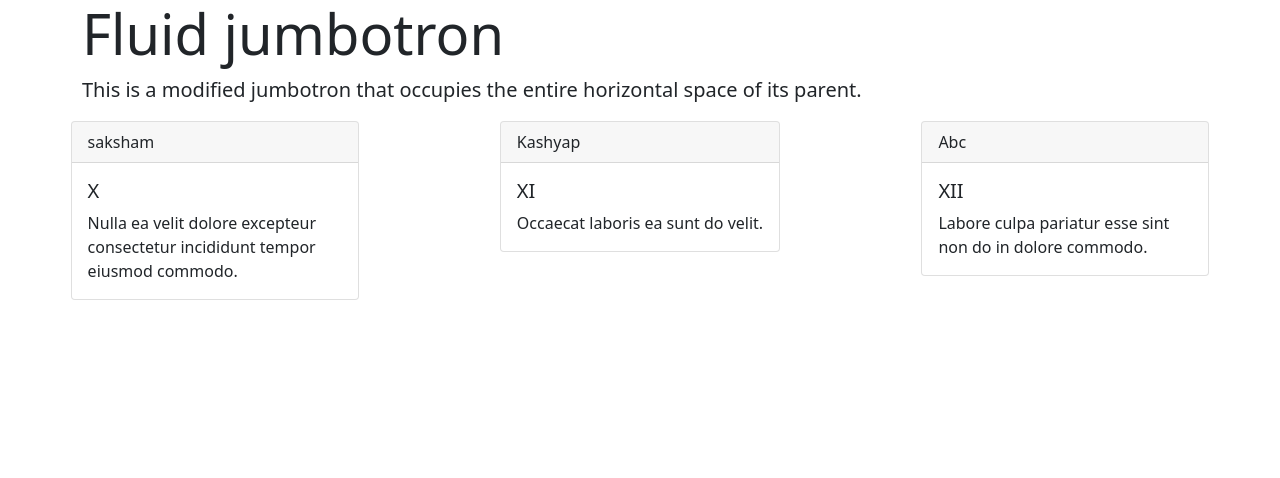
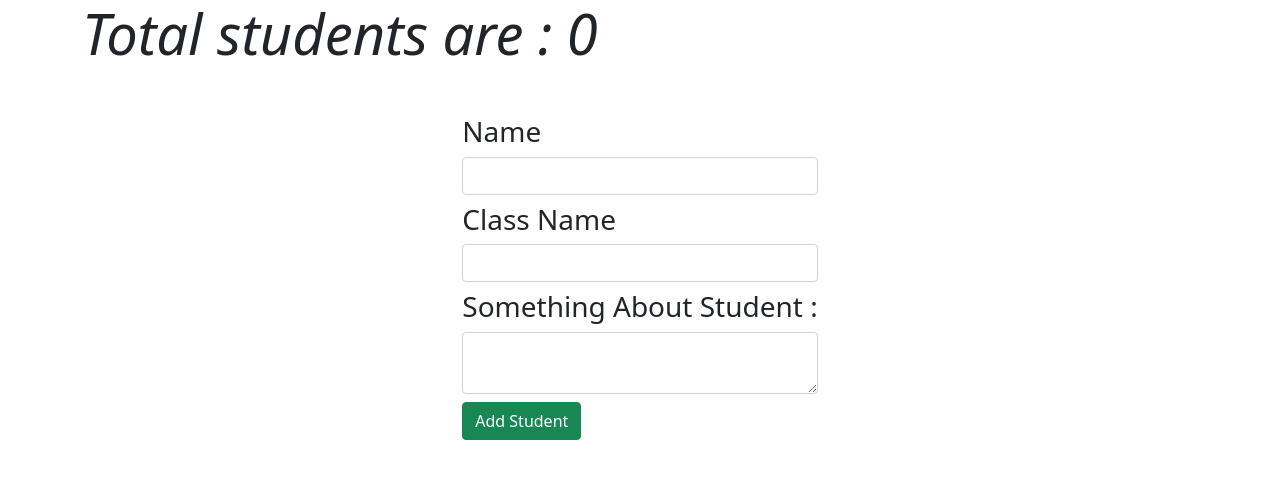
Before and after one commit to kashyap99saksham/React-FEB, a React (Create React App) app: page / in a window 1280 px wide. Shown: the top 478 px of the page. Built offline with nearby package versions, Linux system fonts and the light colour scheme.

Commit message:
Context Api

```diff
--- a/src/App.js
+++ b/src/App.js
@@ -1,4 +1,6 @@
 import React from 'react'
+import AddStudent from './ContextApi/AddStudent'
+import { StudentProvider } from './ContextApi/StudentContext'
 import StudentList from './ContextApi/StudentList'
 import StudentStatus from './ContextApi/StudentStatus'
 import ClassCounter from './Hooks/ClassCounter'
@@ -8,10 +10,15 @@ import HookCounterOne from './Hooks/HookCounterOne'
 
 const App = () => {
   return (
-    <div>
-        <StudentStatus />
-        <StudentList />
-    </div>
+
+    <StudentProvider>
+      <div>
+          <StudentStatus />
+          <AddStudent /><br/><br/><br/>
+          <StudentList />
+      </div>
+    </StudentProvider>
+
   )
 }
 
--- /dev/null
+++ b/src/ContextApi/AddStudent.js
@@ -0,0 +1,58 @@
+import React, { useState } from 'react'
+import { useContext } from 'react'
+import { StudentContext } from './StudentContext'
+
+
+const AddStudent = () => {
+    const [Name, setName] = useState('')
+    const [Class, setClass] = useState('')
+    const [Info, setInfo] = useState('')
+    const [students, setStudents] = useContext(StudentContext);
+
+    const handleAddStudent = () => {
+        // let studentObj = {
+        //     Name:Name,
+        //     studentClass:Class,
+        //     info:Info
+        // }
+        setStudents( [ ...students, { Name:Name,studentClass:Class,info:Info } ] )
+
+    }
+    return (
+        <div className='d-flex justify-content-around'>
+            <div className="jumbotron jumbotron-fluid">
+                <div className='form-row align-items-center'>
+                    <div className='col-auto'>
+                        <h3>Name</h3>
+                        <input type='text'
+                            className='form-control mb-2'
+                            value={Name}
+                            onChange={(e) => setName(e.target.value)}
+                        />
+                    </div>
+                    <div className='col-auto'>
+                        <h3>Class Name</h3>
+                        <input type='text'
+                            className='form-control mb-2'
+                            value={Class}
+                            onChange={(e) => setClass(e.target.value)}
+                        />
+                    </div>
+                    <div className='col-auto'>
+                        <h3>Something About Student :</h3>
+                        <textarea
+                            className='form-control mb-2'
+                            value={Info}
+                            onChange={(e) => setInfo(e.target.value)}
+                        />
+                    </div>
+                    <div className='col-auto'>
+                        <button onClick={handleAddStudent} className="btn btn-success mb-2">Add Student</button>
+                    </div>
+                </div>
+            </div>
+        </div>
+    )
+}
+
+export default AddStudent
--- a/src/ContextApi/StudentContext.js
+++ b/src/ContextApi/StudentContext.js
@@ -1,3 +1,20 @@
 import React, { createContext, useState } from "react";
 
+
 export const StudentContext = createContext();
+
+export const StudentProvider = ( props ) => {
+
+    const [students, setStudents] = useState([])
+
+    return (
+        <StudentContext.Provider value={ [students,setStudents] }>
+            { props.children }
+        </StudentContext.Provider>
+    )
+
+}
+
+{/* <childCompo>
+    <h1>Helllo</h1>
+</childCompo> */}
--- a/src/ContextApi/StudentList.js
+++ b/src/ContextApi/StudentList.js
@@ -1,13 +1,11 @@
 import React, { useState } from 'react'
+import { useContext } from 'react'
 import Student from './Student'
+import { StudentContext } from './StudentContext'
 
 const StudentList = () => {
 
-    const [students, setStudents] = useState([
-        {Name:"saksham",studentClass:"X",info:"Nulla ea velit dolore excepteur consectetur incididunt tempor eiusmod commodo."},
-        {Name:"Kashyap",studentClass:"XI",info:"Occaecat laboris ea sunt do velit."},
-        {Name:"Abc",studentClass:"XII",info:"Labore culpa pariatur esse sint non do in dolore commodo."},
-    ])
+    const [students, setStudents] = useContext(StudentContext)
 
     return (
         <div className='d-flex justify-content-around'>
--- a/src/ContextApi/StudentStatus.js
+++ b/src/ContextApi/StudentStatus.js
@@ -1,11 +1,13 @@
 import React from 'react'
+import { useContext } from 'react'
+import { StudentContext } from './StudentContext'
 
 const StudentStatus = () => {
+    let [students, setStudents] = useContext(StudentContext);
     return (
         <div><div className="jumbotron jumbotron-fluid">
             <div className="container">
-                <h1 className="display-4">Fluid jumbotron</h1>
-                <p className="lead">This is a modified jumbotron that occupies the entire horizontal space of its parent.</p>
+                <em className="display-4">Total students are : {students.length}</em><br/><br/><br/>
             </div>
         </div></div>
     )
```
Also changed, not shown: src/Hooks/ClassCounterOne.js (+18 -0 lines), src/Hooks/HookCounterOne.js (+13 -0 lines).
